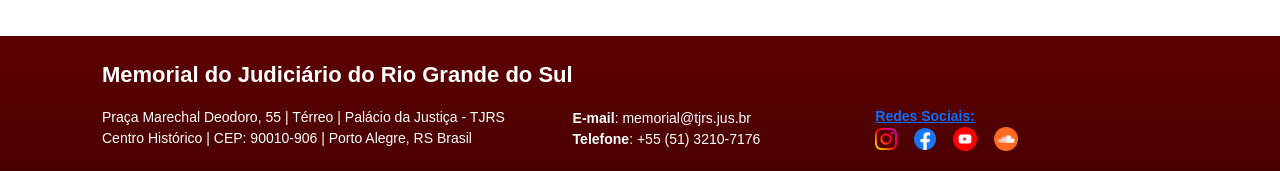
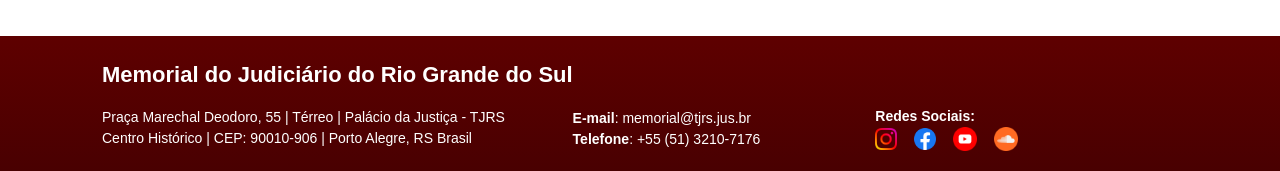
Before and after one commit to luornel/MemorialTJRS, a PHP site: page /footer.html in a window 1280 px wide. Shown: the part 629-800 px from the top of the page. Run offline with PHP 8.4, Linux system fonts and the light colour scheme.

Commit message:
Update footer.css

```diff
--- a/footer.css
+++ b/footer.css
@@ -25,6 +25,11 @@
     color: #ffffff;
     font-size: 22px;
     transition: color 0.3s;
+}
+
+.redes-sociais {
+    text-decoration: none;
+    color: #ffffff;
 }
 
 .redes-sociais,
```
